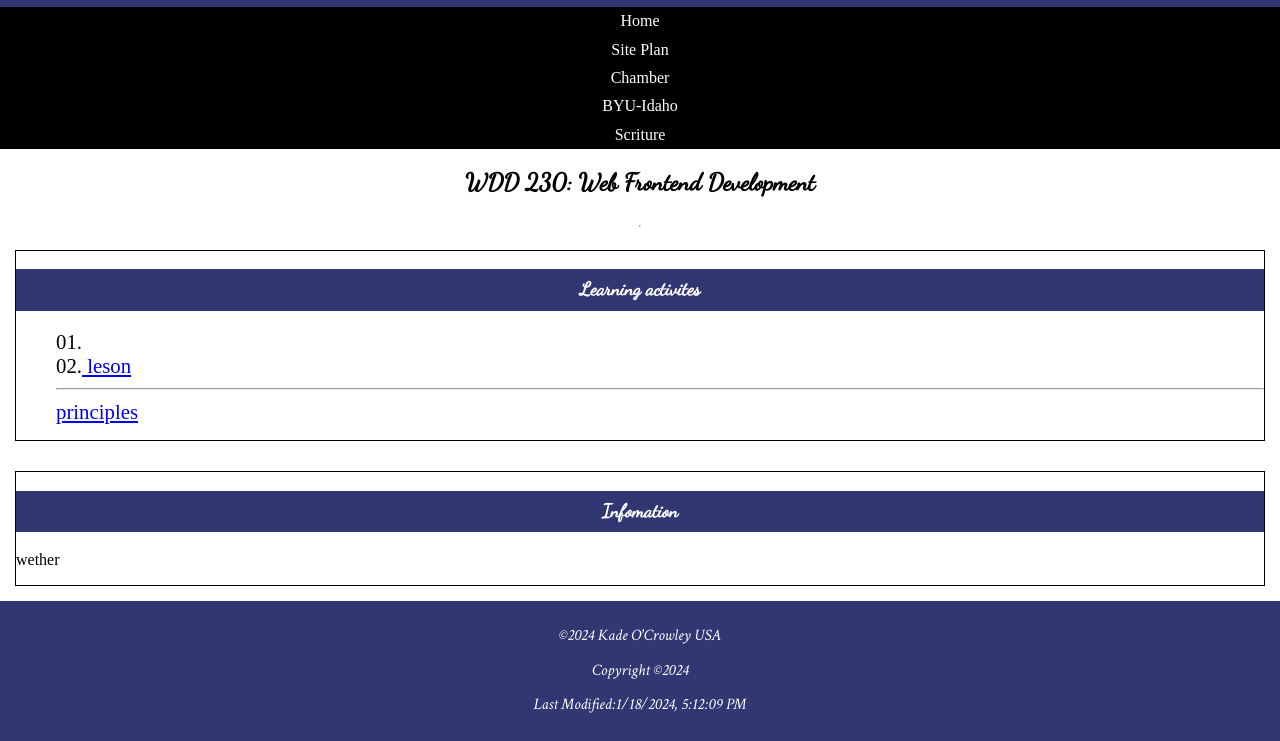
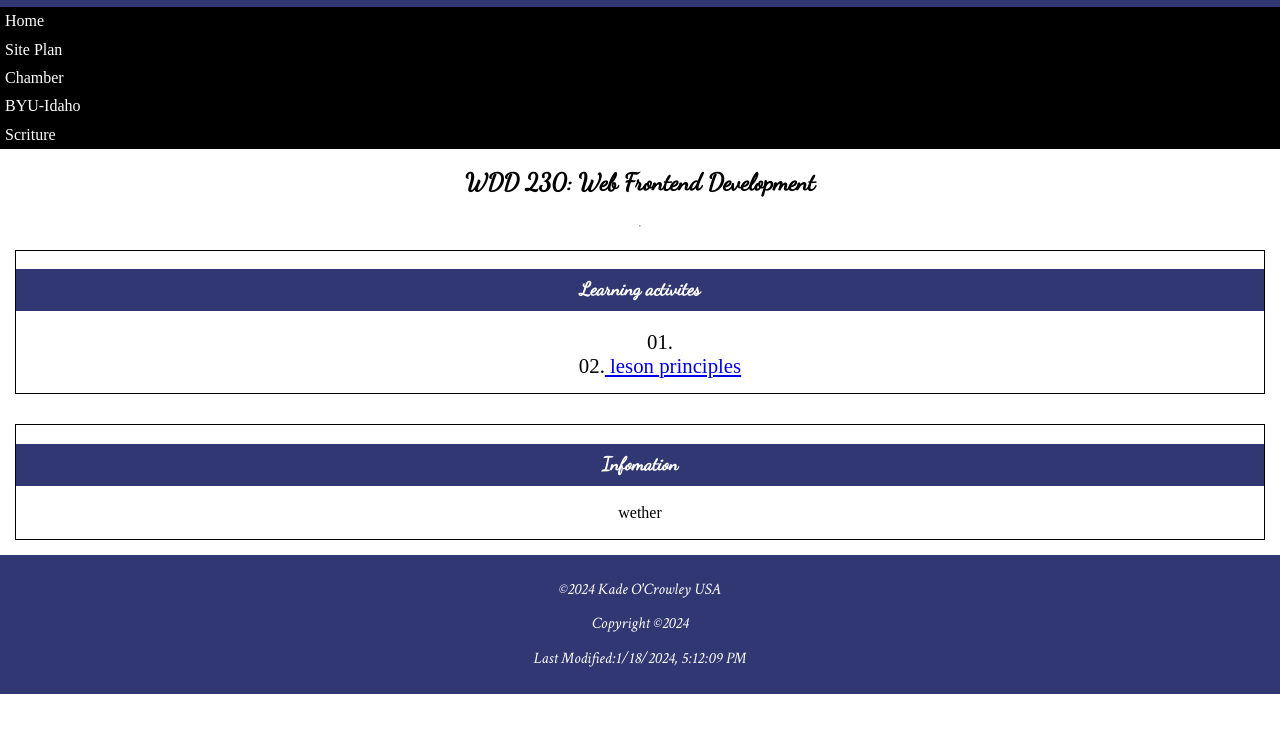
Before and after one commit to tanbeast/wdd230, a plain HTML site: page index.html in a window 1280 px wide. Shown: the part 125-866 px from the top of the page. After the commit the page ends 819 px from the top, so only its background shows below. Drawn offline with nearby package versions, Linux system fonts and the light colour scheme.

Commit message:
fix bugs

```diff
--- a/index.html
+++ b/index.html
@@ -33,11 +33,11 @@
     <main>
         <h2>WDD 230: Web Frontend Development</h2>
         <hr>
-        <section class="card">
+        <section id="one" class="card">
             <h3>Learning activites</h3>
             <ul>
                 <li>01.<a></a></li>
-                <li>02.<a href="https://tanbeast.github.io/wdd230/Lesson02/design"> leson </a><hr><a href="https://tanbeast.github.io/wdd230/Lesson02/design-principles">principles</a></li>
+                <li>02.<a href="https://tanbeast.github.io/wdd230/Lesson02/design"> leson </a><a href="https://tanbeast.github.io/wdd230/Lesson02/design-principles">principles</a></li>
             </ul>
         </section>
         <section class="card">
--- a/styles/base.css
+++ b/styles/base.css
@@ -24,7 +24,7 @@ img{
     width:100px;
 }
 nav a{
-    display: block;
+    display: flex;
     background-color: black;
     color: white;
     text-align: center;
@@ -39,6 +39,8 @@ nav a:hover{
 main{
     display:grid;
     grid-template-columns: 1fr;
+    margin: 0, auto;
+    text-align: center;
 }
 
 .card{
@@ -66,3 +68,19 @@ footer{
     text-align: center;
     font-family: "Crimson Text", sans-serif;
 }
+
+@media screen and (min-width: 800px){
+    main{
+
+        display:grid;
+        grid-template-columns: 2fr, 1fr;
+    }
+    h2{
+        width:100%;
+    }
+    #one{
+        grid-column: 1/2;
+    }
+
+
+}
```
